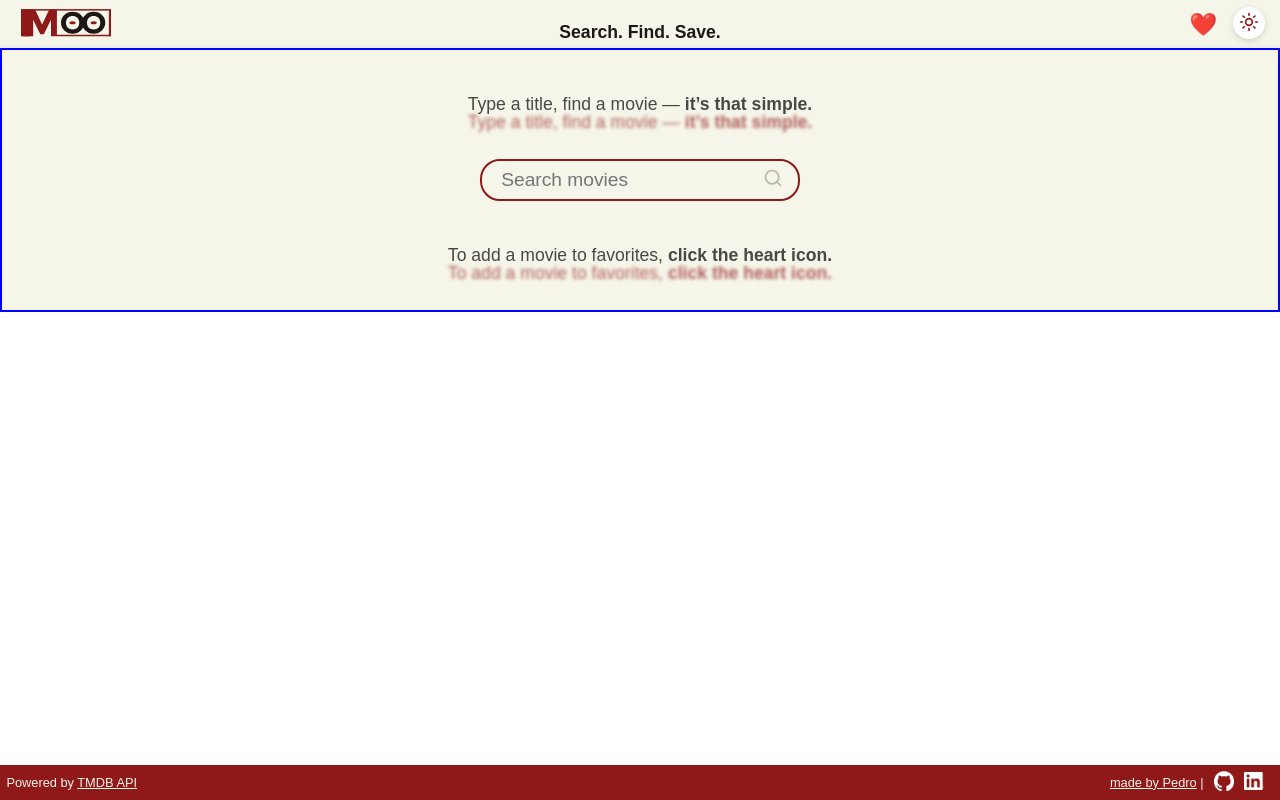
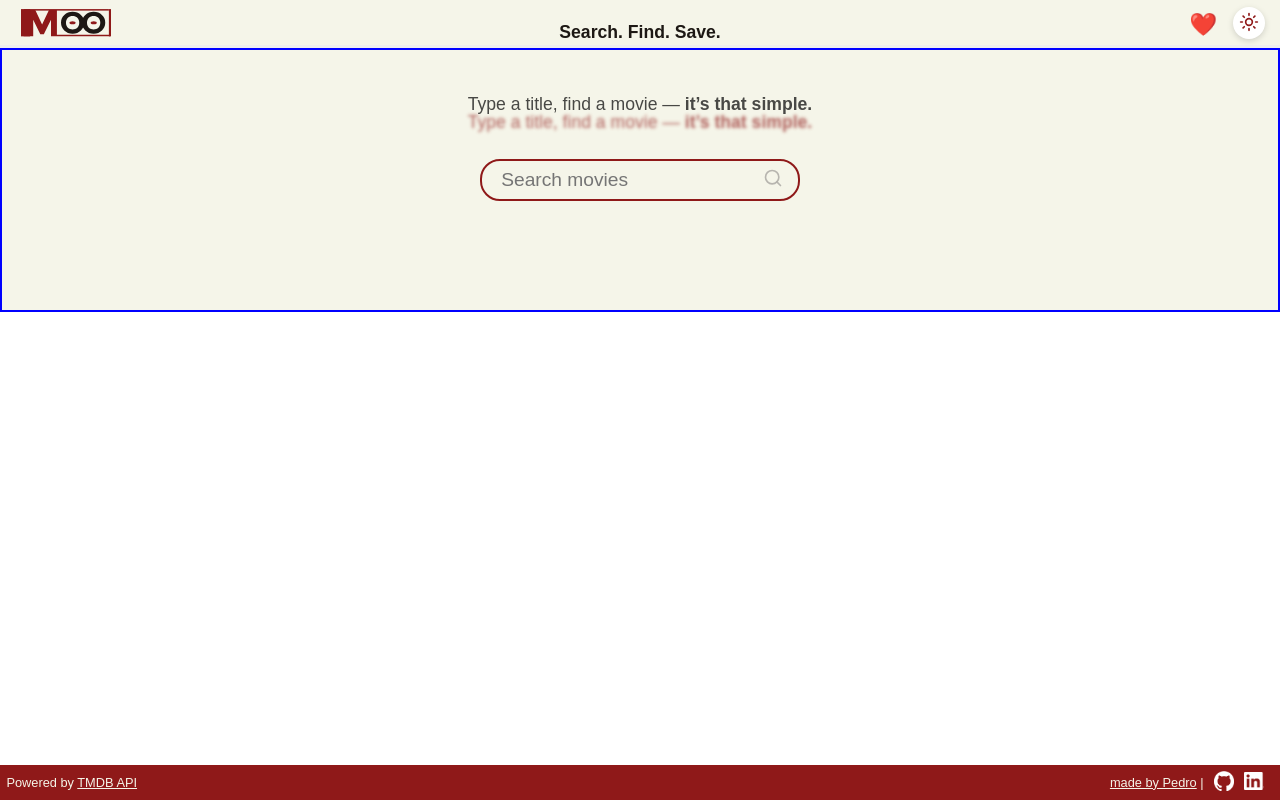
Before and after one commit to Pedrocas74/MoovieFinder, a React (Vite) app: page / in a window 1280 px wide. Built offline with nearby package versions, Linux system fonts and the light colour scheme.

Commit message:
Fix introduction and guide animations

```diff
--- a/src/App.jsx
+++ b/src/App.jsx
@@ -81,10 +81,9 @@ export default function App() {
           toggleFavorites={() => setShowFavorites((prev) => !prev)}
         />
         <div className="search-container">
-          {!searched && (
             <motion.p  /*1ST*/
               initial={{ y: -10, opacity: 0 }}
-              animate={{ y: 0, opacity: 0.7 }}
+              animate={{ y: 0, opacity: searched ? 0 : 0.7 }}
               transition={{ delay: 0.3, ease: "easeIn" }}
               className="introduction"
               role="status"
@@ -92,7 +91,6 @@ export default function App() {
             >
               Type a title, find a movie — <strong>it’s that simple.</strong>
             </motion.p>
-          )}
 
           <SearchBar
             setMovies={setMovies}
@@ -103,7 +101,7 @@ export default function App() {
 
           <motion.p    /*2ND*/
             initial={{ y: -10, opacity: 0 }}
-            animate={{ y: 0, opacity: 0.7 }}
+            animate={{ y: 0, opacity: searched ? 0.7 : 0 }}
             transition={{ delay: 0.6, ease: "easeIn" }}
             className="guide"
           >
```
